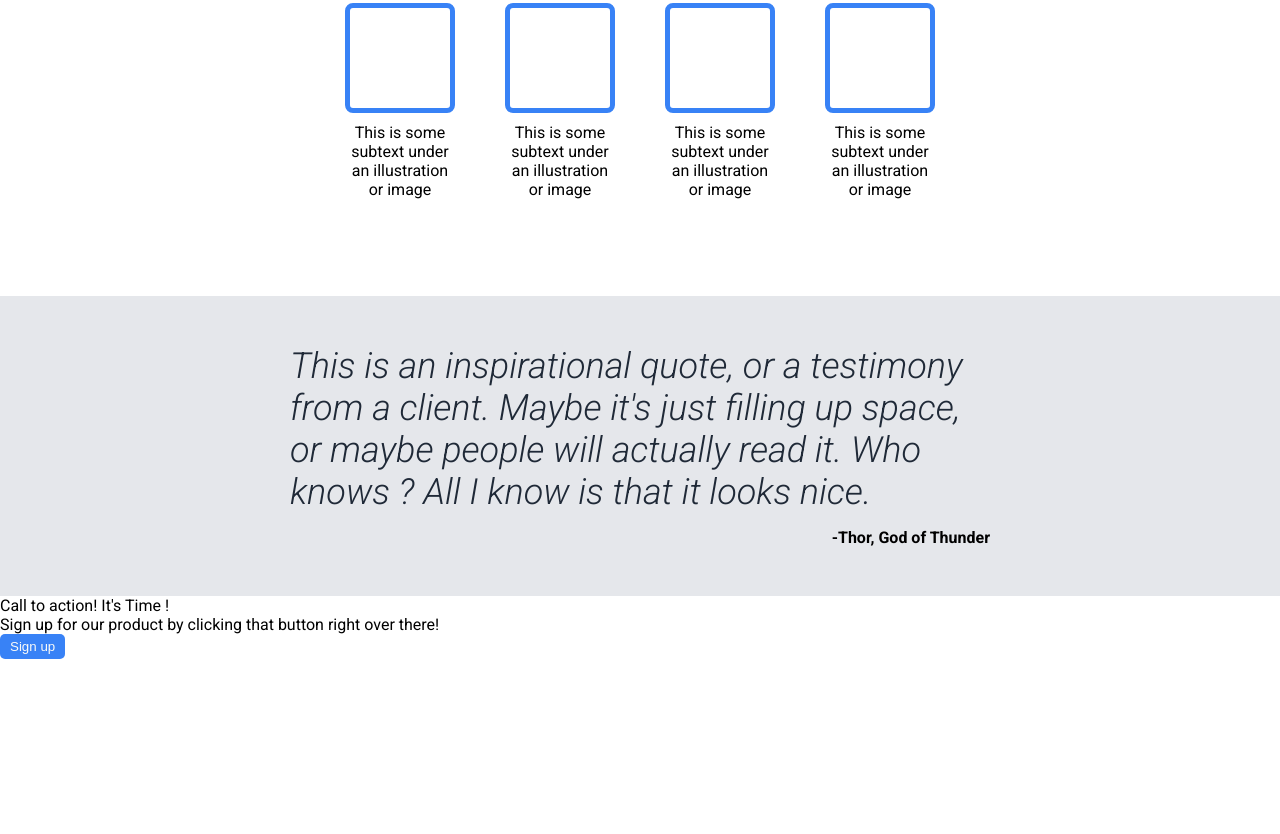
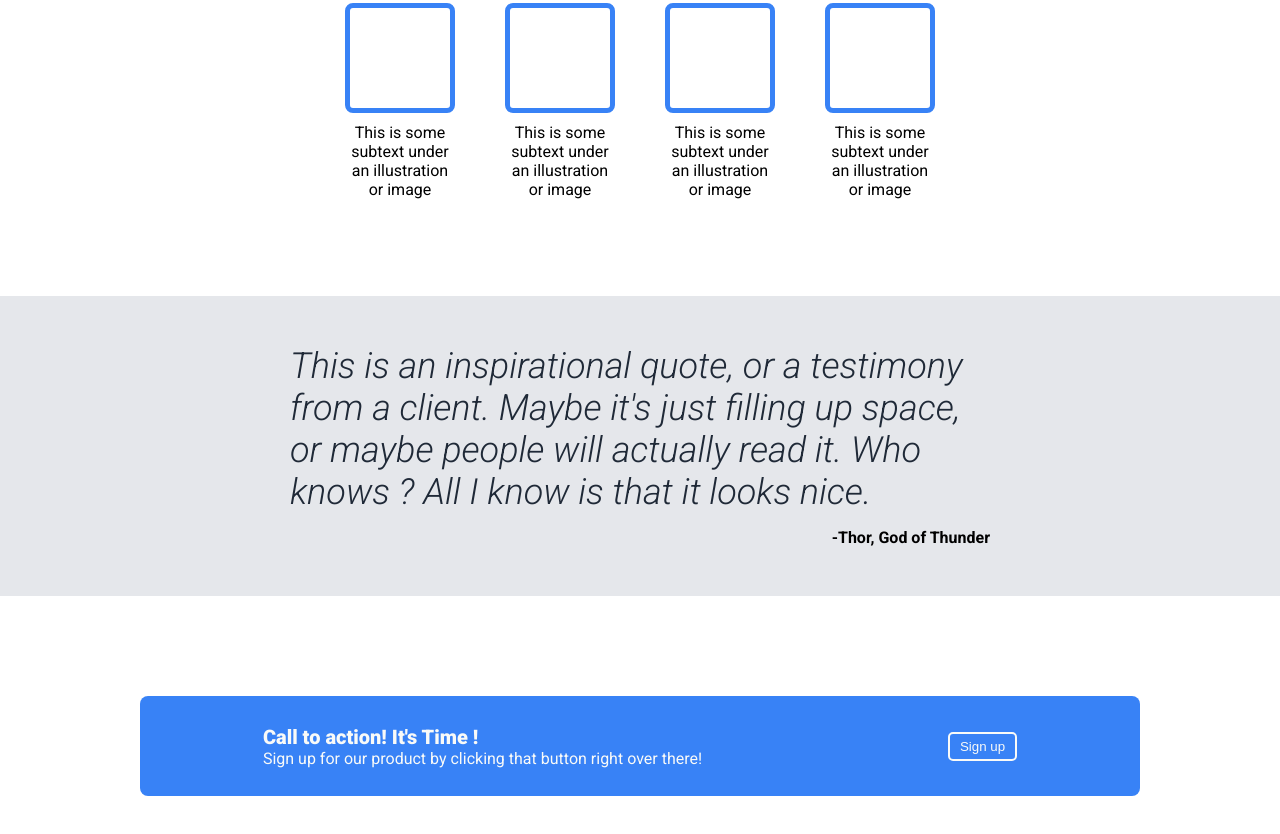
Before and after one commit to Marcelossj/r4g_website, a plain HTML site: page index.html in a window 1280 px wide. Shown: the part 406-1240 px from the top of the page. Before the commit the page ends 1065 px from the top, so only its background shows below. Drawn offline with Linux system fonts and the light colour scheme.

Commit message:
Apply structure to fourth section
Turned main div into a flex-container, alligned its child horizontally.
Turned child into a flex-container, with direction set to row.
Turned lefty content child in a flex-container, with direction set to column;
Applied style with given values;

```diff
--- a/css/style.css
+++ b/css/style.css
@@ -144,3 +144,38 @@ button {
 .autor {
     font-weight:bold;
 }
+
+.fourth-section {
+    display: flex;
+    height: 300px;
+    justify-content: center;
+    align-items: center;
+
+}
+ .container {
+    display: flex;
+    background-color:#3882f6;
+    border-radius: 8px;
+    height: 100px;
+    width: 1000px;
+    justify-content: space-around;
+    align-items: center;
+ }
+
+ .wrapper {
+    display: flex;
+    flex-direction: column;
+ }
+
+ .text, .button {
+    color: #f9faf8;
+ }
+
+ .button#two {
+    border: 2px solid #f9faf8;
+ }
+
+ .text.main {
+    font-size: 20px;
+    font-weight: 900;
+ }
```
